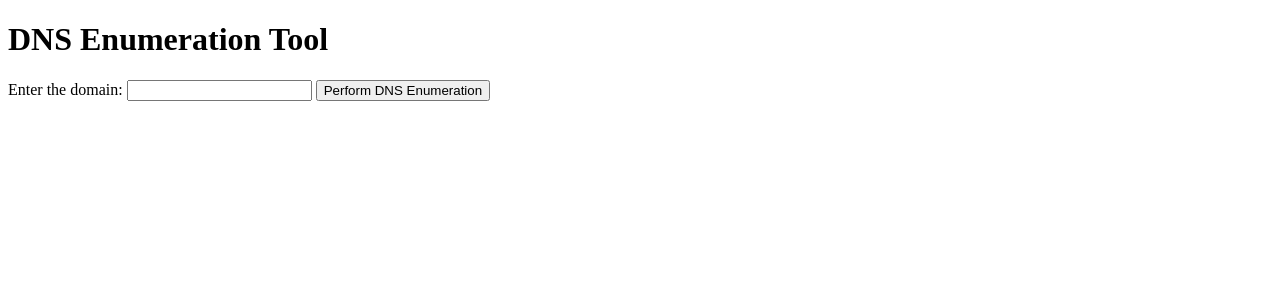
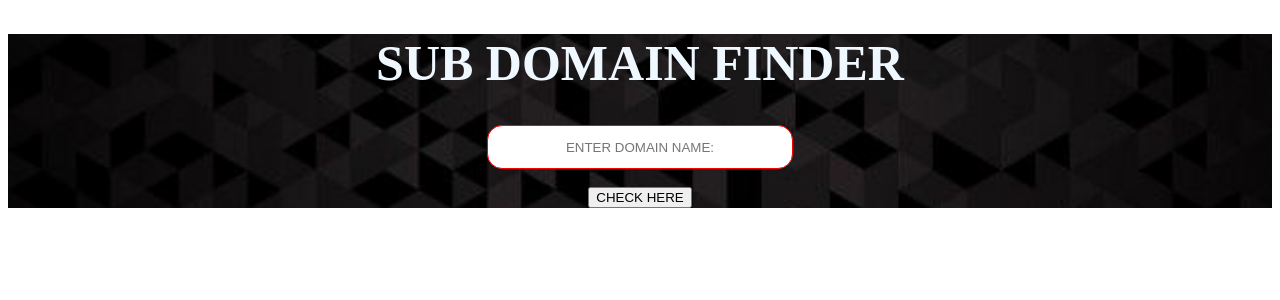
Before and after one commit to Likhithlpu/subdomain-buster, a Flask app: page / in a window 1280 px wide. Shown: the top 300 px of the page. Run offline with Flask 3, Linux system fonts and the light colour scheme.

Commit message:
KIET Hackathon V1 Commit

```diff
--- /dev/null
+++ b/static/style.css
@@ -0,0 +1,35 @@
+body{
+    scroll-behavior: smooth;
+    color: aliceblue;
+    margin-top: 0;
+}
+
+.back{
+    background-image: url("background.jpg");
+    background-position: center;
+    background-repeat: no-repeat;
+    background-size: cover;
+}
+.back h1{
+    text-align: center;
+    font-size: 50px;
+}
+.dns{
+    text-align: center;
+}
+.dns input{
+    width: 300px;
+    height: 40px;
+    text-align: center;
+    border: 1px solid red;
+    border-radius: 15px;
+}
+.back tr th{
+    color: red;
+    font-weight: bold;
+    text-transform: uppercase;
+}
+.back tr td{
+    color: whitesmoke;
+    font-weight: normal;
+}
--- a/templates/index.html
+++ b/templates/index.html
@@ -5,19 +5,23 @@
     <meta http-equiv="X-UA-Compatible" content="IE=edge">
     <meta name="viewport" content="width=device-width, initial-scale=1.0">
     <title>DNS Enumeration Tool</title>
-
+    <link rel="stylesheet" href="./static/style.css">
 </head>
 <body>
-    <h1>DNS Enumeration Tool</h1>
+    <div class='back'>
+    <div class="dns"><h1>SUB DOMAIN FINDER</h1>
     <form method="post">
-        <label for="domain">Enter the domain:</label>
-        <input type="text" id="domain" name="domain" required>
-        <button type="submit">Perform DNS Enumeration</button>
-    </form>
+
+        <input type="text" placeholder="ENTER DOMAIN NAME:" id="domain" name="domain" required><br>
+        <br>
+        <button type="submit">CHECK HERE</button>
+    </form></div>
 
     {% if domain %}
-       <h2>Results for {{ domain }}:</h2>
-         <table border="1">
+
+       <center>
+        <h2>Results for {{ domain }}:</h2>
+       <table border="1">
             <tr>
                 <th>Subdomain</th>
                 <th>IP Address</th>
@@ -33,6 +37,8 @@
 
             {% endfor %}
          </table>
+        </center>
     {% endif %}
+        </div>
 </body>
 </html>
```
Also changed, not shown: static/background.jpg (added).
